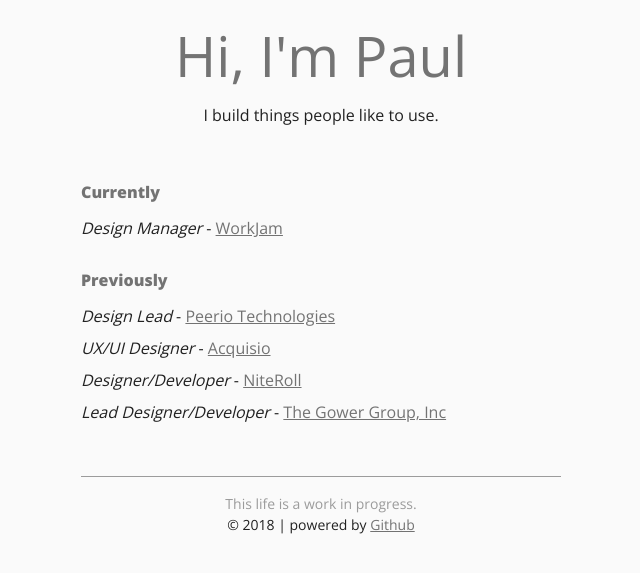
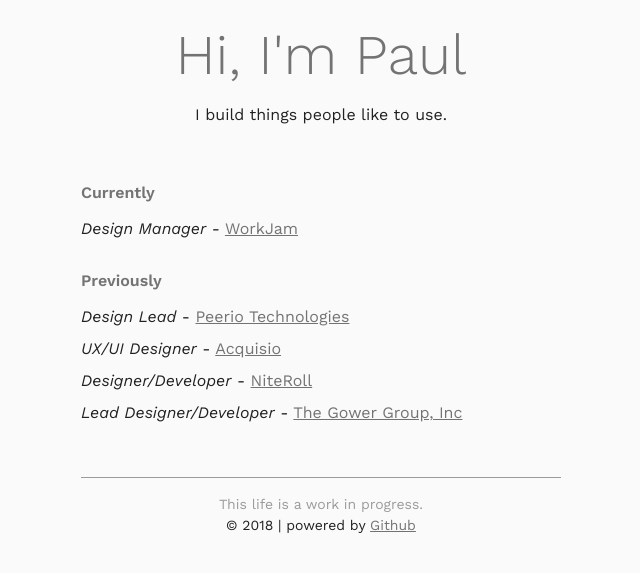
Before and after one commit to paulrdukes/paulrdukes.github.io, a Jekyll site: the page index.html, which Jekyll copies as it is, in a window 1280 px wide. Shown: the top 573 px of the page, without its empty margins (319-959 px from the left). Built offline with Jekyll 4.4.1, drawn with Linux system fonts in a browser that asks for light colours; some web fonts are replaced.

Commit message:
Update styles.css
Font change.

```diff
--- a/css/styles.css
+++ b/css/styles.css
@@ -1,4 +1,4 @@
-@import url(http://fonts.googleapis.com/css?family=Open+Sans:300,400,800);
+@import url('https://fonts.googleapis.com/css2?family=Work+Sans:ital,wght@0,300;0,400;0,600;1,400&display=swap');
 @import url(http://weloveiconfonts.com/api/?family=entypo);
 /* line 7, ../_sass/styles.sass */
 .visuallyhidden {
@@ -39,7 +39,7 @@
 /* line 38, ../_sass/styles.sass */
 html {
   background: #fafafa;
-  font: 16px/1.5 "Open Sans", sans-serif;
+  font: 16px/1.5 'Work Sans', sans-serif;
   color: rgba(0, 0, 0, 0.87);
 }
 
```
